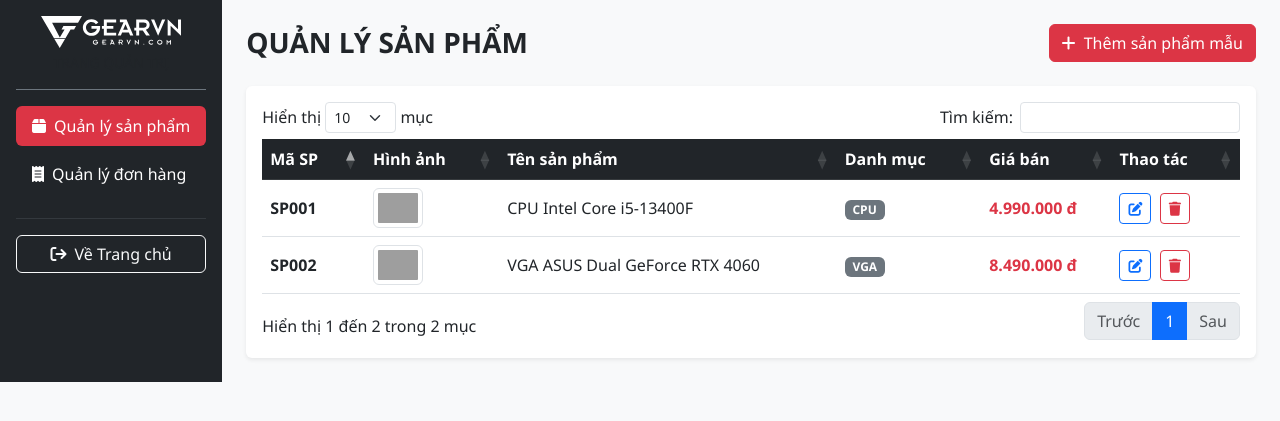
After one commit to huyphan3133-dotcom/Web-PC-Builder, an ASP.NET MVC app: template Views/Admin/ProductManager.cshtml in a window 1280 px wide. The commit adds this page. Shown: the top 421 px of the page. Run offline with ASP.NET Core 8 and stand-ins for ASP.NET MVC 5, Linux system fonts and the light colour scheme; the template is opened without the code that fills it, so the values that code supplies are empty; the project's own start-up code is not run, and a stand-in starts its controllers and pages; some libraries are stand-ins or nearby versions; grey boxes are pictures that could not be loaded.

Commit message:
update admin và product

```diff
--- a/Areas/Admin/Controllers/ProductsController.cs
+++ b/Areas/Admin/Controllers/ProductsController.cs
@@ -15,7 +15,7 @@ namespace Web_PC_Builder.Areas.Admin.Controllers
     public class ProductsController : AdminBaseController
     {
         private const int MaxUploadBytes = 5 * 1024 * 1024; // 5 MB
-        private static readonly string[] AllowedExtensions = { ".jpg", ".jpeg", ".png", ".gif", ".webp", ".svg" };
+        private static readonly string[] AllowedExtensions = { ".jpg", ".jpeg", ".png", ".gif", ".webp" };
 
         // GET: Admin/Products?searchTerm=&minPrice=&maxPrice=&sortOrder=&page=
         public ActionResult Index(string searchTerm, decimal? minPrice, decimal? maxPrice, string sortOrder, int page = 1)
@@ -248,7 +248,7 @@ namespace Web_PC_Builder.Areas.Admin.Controllers
                 string ext = (Path.GetExtension(upload.FileName) ?? "").ToLowerInvariant();
                 if (!AllowedExtensions.Contains(ext))
                 {
-                    ModelState.AddModelError("UploadImg", "Chỉ chấp nhận ảnh jpg, png, gif, webp hoặc svg.");
+                    ModelState.AddModelError("UploadImg", "Chỉ chấp nhận ảnh jpg, png, gif hoặc webp.");
                 }
                 else if (upload.ContentLength > MaxUploadBytes)
                 {
--- a/Database/My_Store.sql
+++ b/Database/My_Store.sql
@@ -64,3 +64,6 @@ CREATE TABLE [dbo].[OrderDetail] (
 );
 
 ALTER AUTHORIZATION ON DATABASE::MyStore TO sa;
+SELECT TOP 5 ProductName, Stock FROM dbo.[Product];
+UPDATE dbo.[Product] SET Stock = 20 WHERE Stock = 0;
+SELECT TOP 5 ProductName, Stock FROM dbo.[Product];
--- /dev/null
+++ b/Scripts/Java/admin.js
@@ -0,0 +1,58 @@
+$(document).ready(function () {
+    // Khởi tạo DataTables hỗ trợ tìm kiếm và phân trang
+    if ($('#productTable').length) {
+        $('#productTable').DataTable({
+            "language": {
+                "search": "Tìm kiếm:",
+                "lengthMenu": "Hiển thị _MENU_ mục",
+                "info": "Hiển thị _START_ đến _END_ trong _TOTAL_ mục",
+                "paginate": { "previous": "Trước", "next": "Sau" }
+            }
+        });
+    }
+
+    if ($('#orderTable').length) {
+        $('#orderTable').DataTable({
+            "language": {
+                "search": "Tìm kiếm:",
+                "lengthMenu": "Hiển thị _MENU_ mục",
+                "info": "Hiển thị _START_ đến _END_ trong _TOTAL_ mục",
+                "paginate": { "previous": "Trước", "next": "Sau" }
+            }
+        });
+    }
+});
+
+// Hàm chuẩn bị dữ liệu cho Modal Thêm sản phẩm
+function openAddModal() {
+    $('#modalTitle').text('Thêm sản phẩm mẫu');
+    $('#productForm')[0].reset();
+    $('#prodId').val('');
+}
+
+// Hàm chuẩn bị dữ liệu cho Modal Sửa sản phẩm
+function openEditModal(id, name, category, price) {
+    $('#modalTitle').text('Chỉnh sửa sản phẩm');
+    $('#prodId').val(id);
+    $('#prodName').val(name);
+    $('#prodCategory').val(category);
+    $('#prodPrice').val(price);
+
+    var modal = new bootstrap.Modal(document.getElementById('productModal'));
+    modal.show();
+}
+
+// Giả lập lưu dữ liệu
+function saveProduct() {
+    alert('Thao tác lưu dữ liệu thành công (Mock Data)!');
+    var modalElement = document.getElementById('productModal');
+    var modal = bootstrap.Modal.getInstance(modalElement);
+    if (modal) modal.hide();
+}
+
+// Giả lập xóa sản phẩm
+function deleteProduct(id) {
+    if (confirm('Bạn có chắc chắn muốn xóa sản phẩm mã ' + id + ' không?')) {
+        alert('Đã xóa sản phẩm!');
+    }
+}
--- /dev/null
+++ b/Views/Admin/ProductManager.cshtml
@@ -0,0 +1,110 @@
+@{
+    ViewBag.Title = "Quản lý sản phẩm";
+    ViewBag.ActiveTab = "Product";
+    Layout = "~/Views/Admin/_Layout.cshtml";
+}
+
+<!DOCTYPE html>
+
+<html>
+<head>
+    <meta name="viewport" content="width=device-width" />
+    <title></title>
+</head>
+<body>
+    <div class="d-flex justify-content-between align-items-center mb-4">
+        <h3 class="fw-bold text-uppercase m-0">Quản lý sản phẩm</h3>
+        <button class="btn btn-danger" data-bs-toggle="modal" data-bs-target="#productModal" onclick="openAddModal()">
+            <i class="fa-solid fa-plus me-1"></i> Thêm sản phẩm mẫu
+        </button>
+    </div>
+
+    <!-- Bảng Danh Sách Sản Phẩm -->
+    <div class="card shadow-sm border-0">
+        <div class="card-body">
+            <div class="table-responsive">
+                <table id="productTable" class="table table-hover align-middle w-100">
+                    <thead class="table-dark">
+                        <tr>
+                            <th>Mã SP</th>
+                            <th>Hình ảnh</th>
+                            <th>Tên sản phẩm</th>
+                            <th>Danh mục</th>
+                            <th>Giá bán</th>
+                            <th>Thao tác</th>
+                        </tr>
+                    </thead>
+                    <tbody>
+                        <tr>
+                            <td><strong>SP001</strong></td>
+                            <td><img src="~/Content/images/cpu-i5.jpg" alt="CPU" width="50" class="img-thumbnail" onerror="this.src='https://via.placeholder.com/50'"></td>
+                            <td>CPU Intel Core i5-13400F</td>
+                            <td><span class="badge bg-secondary">CPU</span></td>
+                            <td class="text-danger fw-bold">4.990.000 đ</td>
+                            <td>
+                                <button class="btn btn-sm btn-outline-primary me-1" onclick="openEditModal('SP001', 'CPU Intel Core i5-13400F', 'CPU', 4990000)"><i class="fa-solid fa-pen-to-square"></i></button>
+                                <button class="btn btn-sm btn-outline-danger" onclick="deleteProduct('SP001')"><i class="fa-solid fa-trash"></i></button>
+                            </td>
+                        </tr>
+                        <tr>
+                            <td><strong>SP002</strong></td>
+                            <td><img src="~/Content/images/rtx4060.jpg" alt="VGA" width="50" class="img-thumbnail" onerror="this.src='https://via.placeholder.com/50'"></td>
+                            <td>VGA ASUS Dual GeForce RTX 4060</td>
+                            <td><span class="badge bg-secondary">VGA</span></td>
+                            <td class="text-danger fw-bold">8.490.000 đ</td>
+                            <td>
+                                <button class="btn btn-sm btn-outline-primary me-1" onclick="openEditModal('SP002', 'VGA ASUS Dual GeForce RTX 4060', 'VGA', 8490000)"><i class="fa-solid fa-pen-to-square"></i></button>
+                                <button class="btn btn-sm btn-outline-danger" onclick="deleteProduct('SP002')"><i class="fa-solid fa-trash"></i></button>
+                            </td>
+                        </tr>
+                    </tbody>
+                </table>
+            </div>
+        </div>
+    </div>
+
+    <!-- Modal Thêm / Sửa Sản Phẩm -->
+    <div class="modal fade" id="productModal" tabindex="-1" aria-hidden="true">
+        <div class="modal-dialog modal-dialog-centered">
+            <div class="modal-content">
+                <div class="modal-header bg-danger text-white">
+                    <h5 class="modal-title" id="modalTitle">Thêm sản phẩm mẫu</h5>
+                    <button type="button" class="btn-close btn-close-white" data-bs-dismiss="modal" aria-label="Close"></button>
+                </div>
+                <div class="modal-body">
+                    <form id="productForm">
+                        <input type="hidden" id="prodId">
+                        <div class="mb-3">
+                            <label class="form-label fw-bold">Tên sản phẩm</label>
+                            <input type="text" class="form-control" id="prodName" required placeholder="Nhập tên linh kiện...">
+                        </div>
+                        <div class="mb-3">
+                            <label class="form-label">Danh mục linh kiện</label>
+                            <select class="form-select" id="prodCategory">
+                                <option value="CPU">CPU - Bộ vi xử lý</option>
+                                <option value="Mainboard">Mainboard - Bo mạch chủ</option>
+                                <option value="RAM">RAM - Bộ nhớ trong</option>
+                                <option value="VGA">VGA - Card màn hình</option>
+                                <option value="SSD">SSD - Ổ cứng</option>
+                                <option value="PSU">PSU - Nguồn máy tính</option>
+                            </select>
+                        </div>
+                        <div class="mb-3">
+                            <label class="form-label">Giá bán (VNĐ)</label>
+                            <input type="number" class="form-control" id="prodPrice" required placeholder="Ví dụ: 5000000">
+                        </div>
+                        <div class="mb-3">
+                            <label class="form-label">Hình ảnh mẫu (lưu vào thư mục Content/images/)</label>
+                            <input type="file" class="form-control" id="prodImage">
+                        </div>
+                    </form>
+                </div>
+                <div class="modal-footer">
+                    <button type="button" class="btn btn-secondary" data-bs-dismiss="modal">Hủy</button>
+                    <button type="button" class="btn btn-danger" onclick="saveProduct()">Lưu thông tin</button>
+                </div>
+            </div>
+        </div>
+    </div>
+</body>
+</html>
--- /dev/null
+++ b/Views/Admin/_Layout.cshtml
@@ -0,0 +1,61 @@
+<!DOCTYPE html>
+
+<html lang="vi">
+<head>
+    <meta charset="utf-8" />
+    <meta name="viewport" content="width=device-width, initial-scale=1.0">
+    <title>@ViewBag.Title - Quản trị PC Builder</title>
+
+    <!-- FontAwesome & Bootstrap 5 -->
+    <link rel="stylesheet" href="https://cdnjs.cloudflare.com/ajax/libs/font-awesome/6.4.0/css/all.min.css">
+    <link rel="stylesheet" href="https://cdn.jsdelivr.net/npm/bootstrap@5.3.0/dist/css/bootstrap.min.css">
+    <!-- DataTables CSS -->
+    <link rel="stylesheet" href="https://cdn.datatables.net/1.13.6/css/dataTables.bootstrap5.min.css">
+    <!-- Admin CSS -->
+    <link rel="stylesheet" href="~/Content/admin.css">
+</head>
+<body>
+    <div class="admin-wrapper d-flex">
+        <!-- Sidebar Navigation -->
+        <aside class="admin-sidebar bg-dark text-white p-3">
+            <div class="sidebar-header pb-3 mb-3 border-bottom border-secondary text-center">
+                <!-- Đồng bộ logo chuẩn GearVN giống trang chủ -->
+                <a href="@Url.Action("Index", "Home")" class="text-decoration-none">
+                    <img src="~/Content/Images/logo-gearvn.svg" alt="GEARVN" class="img-fluid" style="max-height: 35px;" onerror="this.onerror=null; this.src='https://via.placeholder.com/120x35?text=GEARVN';">
+                </a>
+                <div class="text-muted small mt-1 text-uppercase tracking-wider">Trang Quản Trị</div>
+            </div>
+            <ul class="nav nav-pills flex-column mb-auto">
+                <li class="nav-item mb-2">
+                    <a href="@Url.Action("ProductManager", "Admin")" class="nav-link text-white @(ViewBag.ActiveTab == "Product" ? "active bg-danger" : "")">
+                        <i class="fa-solid fa-box me-2"></i>Quản lý sản phẩm
+                    </a>
+                </li>
+                <li class="nav-item mb-2">
+                    <a href="@Url.Action("OrderManager", "Admin")" class="nav-link text-white @(ViewBag.ActiveTab == "Order" ? "active bg-danger" : "")">
+                        <i class="fa-solid fa-receipt me-2"></i>Quản lý đơn hàng
+                    </a>
+                </li>
+            </ul>
+            <hr class="border-secondary">
+            <a href="@Url.Action("Index", "Home")" class="btn btn-outline-light w-100">
+                <i class="fa-solid fa-arrow-right-from-bracket me-2"></i>Về Trang chủ
+            </a>
+        </aside>
+
+        <!-- Main Content -->
+        <main class="admin-content flex-grow-1 p-4 bg-light">
+            @RenderBody()
+        </main>
+    </div>
+
+    <!-- JS Libraries -->
+    <script src="https://code.jquery.com/jquery-3.7.0.min.js"></script>
+    <script src="https://cdn.jsdelivr.net/npm/bootstrap@5.3.0/dist/js/bootstrap.bundle.min.js"></script>
+    <script src="https://cdn.datatables.net/1.13.6/js/jquery.dataTables.min.js"></script>
+    <script src="https://cdn.datatables.net/1.13.6/js/dataTables.bootstrap5.min.js"></script>
+    <!-- Admin Custom JS -->
+    <script src="~/Scripts/admin.js"></script>
+    @RenderSection("scripts", required: false)
+</body>
+</html>
```
Also changed, not shown: Controllers/AdminController.cs (added, +29 -0 lines), Controllers/CartController.cs (+30 -36 lines), Controllers/ProductController.cs (+37 -4 lines), Helpers/AppHelper.cs (+11 -2 lines), Helpers/DbSeeder.cs (+20 -46 lines), Helpers/PasswordHelper.cs (+11 -2 lines), Views/Admin/OrderManager.cshtml (added, +151 -0 lines), Views/Product/_ProductCore.cshtml (+1 -19 lines), Models/MyStoreModel.Designer.cs, Web.config, 1 other file.
